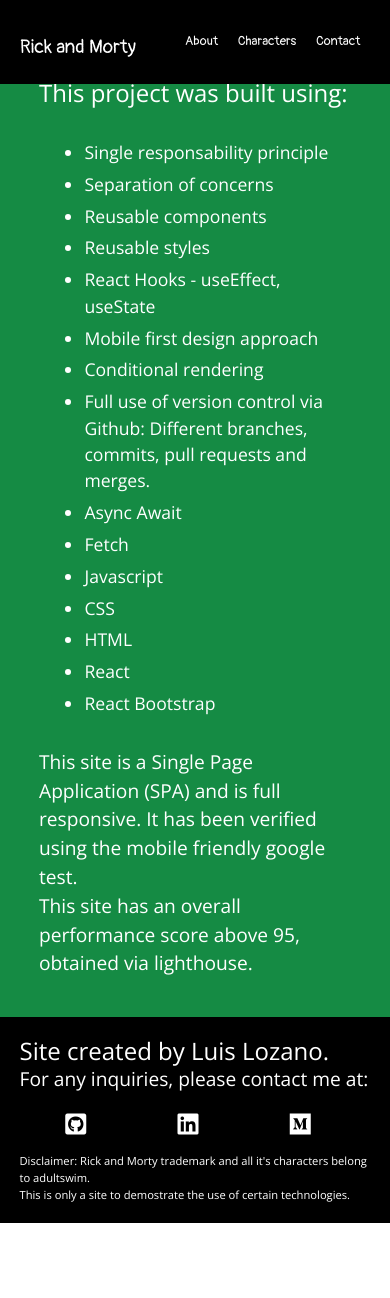
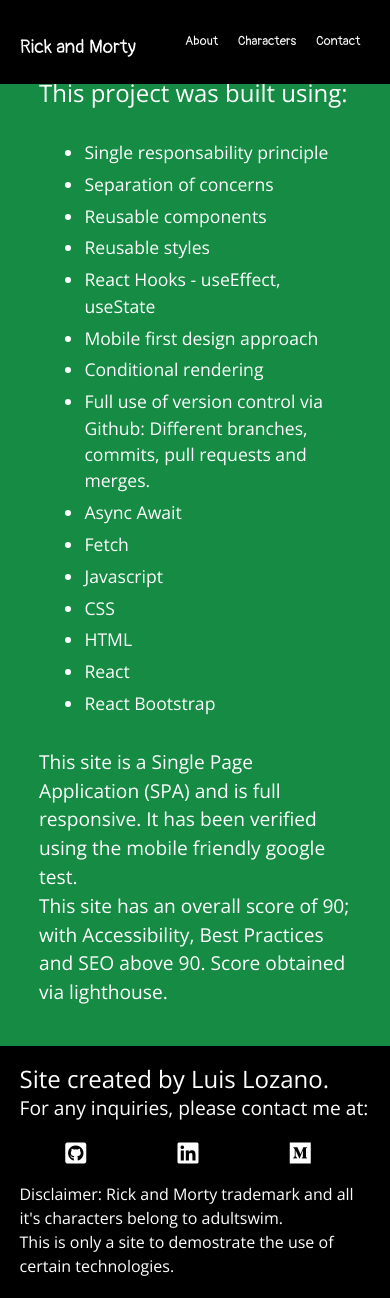
Before and after one commit to lslozano/Rick-Morty-CharacterSite, a React (Create React App) app: page /about in a window 390 px wide. Before the commit the page ends 1223 px from the top, so only its background shows below. Built offline with nearby package versions, Linux system fonts and the light colour scheme.

Commit message:
Refactor and updates.
Some refactor on the code and minor updates to improve overall score on lighthouse.

```diff
--- a/public/index.html
+++ b/public/index.html
@@ -6,8 +6,8 @@
     <meta name="viewport" content="width=device-width, initial-scale=1" />
     <meta name="theme-color" content="#000000" />
     <meta
-      name="Website that consume the Rick and Morty API to display all the characters and their information."
-      content="Rick and Morty API consumption"
+      name="description"
+      content="Website that consumes the Rick and Morty API to display all the characters and their information."
     />
     <link rel="manifest" href="%PUBLIC_URL%/manifest.json" />
     <link
--- a/src/components/About.js
+++ b/src/components/About.js
@@ -26,7 +26,7 @@
         <li>React Bootstrap</li>
       </ul>
       <p>This site is a Single Page Application (SPA) and is full responsive. It has been verified using the mobile friendly google test.</p>
-      <p>This site has an overall performance score above 95, obtained via lighthouse.</p>
+      <p>This site has an overall score of 90; with Accessibility, Best Practices and SEO above 90. Score obtained via lighthouse.</p>
     </section>
     <Footer />
     </>
--- a/src/components/HomeComponents/Banner.js
+++ b/src/components/HomeComponents/Banner.js
@@ -11,7 +11,7 @@
           <Col className="cta" xs={12} md={6}>
             <h1 className="big-heading">All Rick and Morty characters in one place!</h1>
             <Link to="/characters">
-              <Button variant="info">Search characters</Button>
+              <Button variant="dark">Search characters</Button>
             </Link>
           </Col>
           <Col xs={12} md={6}>
--- a/src/styles/banner.css
+++ b/src/styles/banner.css
@@ -11,7 +11,6 @@
 }
 
 .btn {
-  background: #12b0c9;
   margin-top: 10px;
   width: 64%;
 }
--- a/src/styles/character.css
+++ b/src/styles/character.css
@@ -21,7 +21,7 @@
 }
 
 .character-info p {
-  font-size: 1.2rem;
+  font-size: 1.3rem;
 }
 
 .btn {
@@ -45,7 +45,7 @@
   }
 
   .character-info p {
-    font-size: 1.2rem;
+    font-size: 1.4rem;
   }
 }
 
@@ -57,7 +57,7 @@
   }
 
   .character-info p {
-    font-size: 1.4rem;
+    font-size: 1.5rem;
   }
 }
 
--- a/src/styles/characters.css
+++ b/src/styles/characters.css
@@ -77,6 +77,10 @@
     width: 45%;
   }
 
+  .card {
+    width: 100%;
+  }
+
   .card-text {
     font-size: 1.1rem;
   }
--- a/src/styles/contact.css
+++ b/src/styles/contact.css
@@ -14,7 +14,7 @@
 }
 
 .profile-info p, a {
-  font-size: 1.2rem;
+  font-size: 1.3rem;
 }
 
 .profile-info a {
--- a/src/styles/footer.css
+++ b/src/styles/footer.css
@@ -1,5 +1,5 @@
 h3, p {
-  font-size: 1rem;
+  font-size: 1.2rem;
   text-align: left;
   margin: 0;
 }
@@ -22,7 +22,7 @@
 }
 
 .disclaimer {
-  font-size: 0.7rem;
+  font-size: 1rem;
   text-align: left;
   margin-bottom: 0;
 }
@@ -46,7 +46,7 @@
   }
 
   .disclaimer {
-  font-size: 0.9rem;
+  font-size: 1.1rem;
   }
 }
 
@@ -61,7 +61,7 @@
   }
 
   .disclaimer {
-  font-size: 1.1rem;
+  font-size: 1.2rem;
   }
 }
 
```
